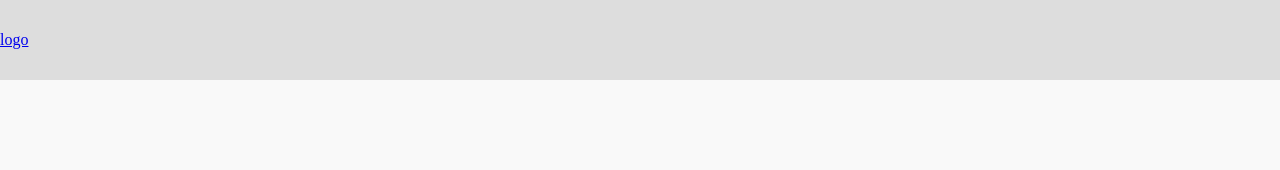
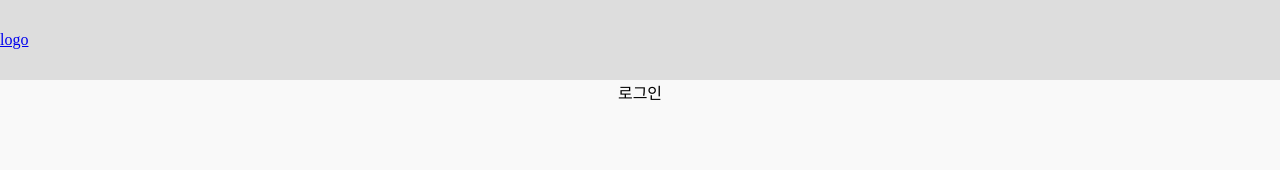
Before and after one commit to we-are-dj/client-vue, a Vue app: page /login in a window 1280 px wide. Before the commit this address had no page. Shown: the top 170 px of the page. Built offline with nearby package versions, Linux system fonts and the light colour scheme.

Commit message:
09-10/AM 2:24 작업하다 걍 잠

```diff
--- /dev/null
+++ b/src/components/contents/LoginContents.vue
@@ -0,0 +1,18 @@
+<template>
+  <div class="loginSection">
+    <div>로그인</div>
+    <div>
+      <!-- 카카오 로그인 넣을 예정 -->
+    </div>
+  </div>
+</template>
+
+<script>
+export default {};
+</script>
+
+<style lang="scss" scoed>
+.loginSection {
+  margin: 0 auto;
+}
+</style>
--- /dev/null
+++ b/src/components/contents/NewsContents.vue
@@ -0,0 +1,11 @@
+<template>
+  <div>
+    News
+  </div>
+</template>
+
+<script>
+export default {};
+</script>
+
+<style></style>
```
Also changed, not shown: src/Layout/LoginLayout.vue (added, +9 -0 lines), src/router/routes.js (+8 -0 lines), 1 other file (tests, documents, lock files or other folders).
